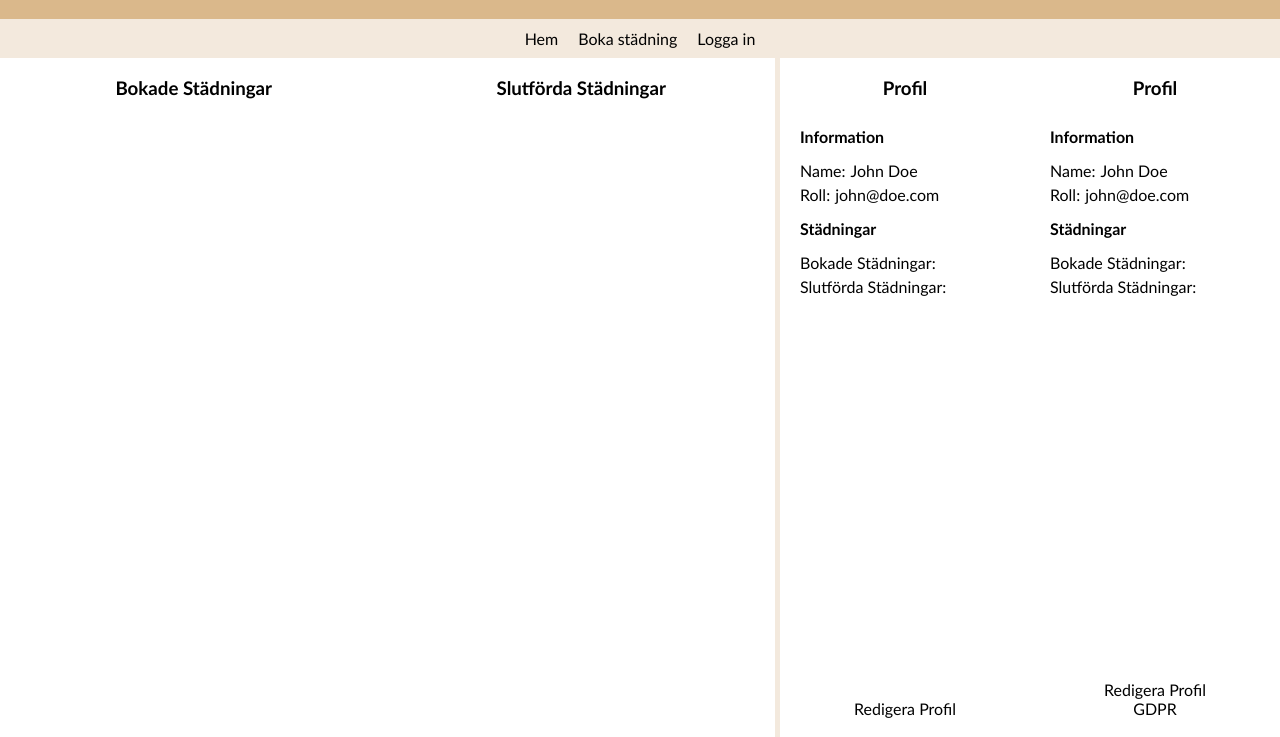
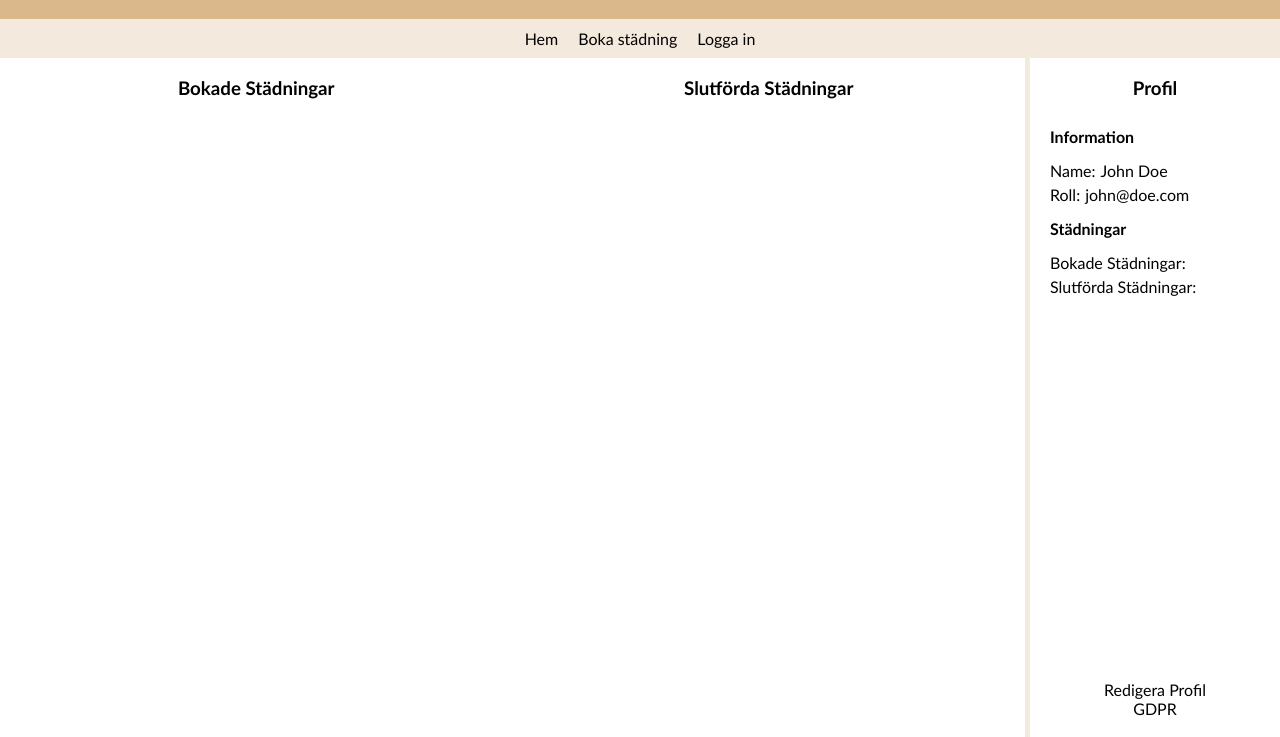
Before and after one commit to elilyx10/Case-StadaFint-Grupp10, a website: page src/profile.html in a window 1280 px wide. Shown: the part 63-800 px from the top of the page. Drawn offline with nearby package versions, Linux system fonts and the light colour scheme; files that its build step writes are made by us from their sources.

Commit message:
Cleaned up after merge.

```diff
--- a/src/profile.html
+++ b/src/profile.html
@@ -14,17 +14,41 @@
             <div class="modal-content">
                 <div id="__inner-modal-content">
                     <h2>GDPR</h2>
-              <p>Lorem ipsum dolor sit amet consectetur, adipisicing elit. Unde eaque placeat doloremque repellat ab repellendus. Hic laudantium illum porro nesciunt minima id illo molestias ratione excepturi quam, voluptatum recusandae sed?</p>
-              <p>Smerten i sig selv er kærligheden til hovedet, det adipisiske Derfor er det acceptabelt at afvise smerten og undgås. Han hepper på ham, men så ved de ikke, hvordan de skal fange ham på grund af de mindste ærgrelser i ham, men hans fornøjelser er accepteret!</p>
-              <p>Ο ίδιος ο πόνος είναι η αγάπη του κύριου, του αδιπίσικου Ως εκ τούτου, είναι αποδεκτό να απωθεί τον πόνο και να αποφεύγεται. Του ζητωκραυγάζει, αλλά και πάλι, δεν ξέρουν πώς να τον πιάσουν λόγω των παραμικρών ενοχλήσεων μέσα του, αλλά οι απολαύσεις του γίνονται δεκτές!</p>
-              <p>Самата болка е любовта на главното, адиписичното Следователно е приемливо болката да се отблъсква и да се избягва. Той наздравява за него, но пак не знаят как да го хванат от най-малките ядове в него, но удоволствията му се приемат!</p>
+                    <p>
+                        Lorem ipsum dolor sit amet consectetur, adipisicing
+                        elit. Unde eaque placeat doloremque repellat ab
+                        repellendus. Hic laudantium illum porro nesciunt minima
+                        id illo molestias ratione excepturi quam, voluptatum
+                        recusandae sed?
+                    </p>
+                    <p>
+                        Smerten i sig selv er kærligheden til hovedet, det
+                        adipisiske Derfor er det acceptabelt at afvise smerten
+                        og undgås. Han hepper på ham, men så ved de ikke,
+                        hvordan de skal fange ham på grund af de mindste
+                        ærgrelser i ham, men hans fornøjelser er accepteret!
+                    </p>
+                    <p>
+                        Ο ίδιος ο πόνος είναι η αγάπη του κύριου, του αδιπίσικου
+                        Ως εκ τούτου, είναι αποδεκτό να απωθεί τον πόνο και να
+                        αποφεύγεται. Του ζητωκραυγάζει, αλλά και πάλι, δεν
+                        ξέρουν πώς να τον πιάσουν λόγω των παραμικρών ενοχλήσεων
+                        μέσα του, αλλά οι απολαύσεις του γίνονται δεκτές!
+                    </p>
+                    <p>
+                        Самата болка е любовта на главното, адиписичното
+                        Следователно е приемливо болката да се отблъсква и да се
+                        избягва. Той наздравява за него, но пак не знаят как да
+                        го хванат от най-малките ядове в него, но удоволствията
+                        му се приемат!
+                    </p>
                 </div>
                 <div class="button-container">
                     <button class="deny-btn btn" id="gdpr-close">Stäng</button>
                 </div>
             </div>
         </div>
-      </div>
+
         <header>
             <div id="top">
                 <h1>Mina Sidor</h1>
@@ -60,30 +84,7 @@
                     ></div>
                 </div>
             </section>
-            <section class="profile-right">
-                <h3>Profil</h3>
-                <div class="profile-info">
-                    <span class="profile-info__subtitle">Information</span>
-                    <div class="profile-info__column">
-                        <p>Name:</p>
-                        <p id="user__name">John Doe</p>
-                    </div>
-                    <div class="profile-info__column">
-                        <p>Roll:</p>
-                        <p id="user__role">john@doe.com</p>
-                    </div>
-                    <span class="profile-info__subtitle">Städningar</span>
-                    <div class="profile-info__column">
-                        <p>Bokade Städningar:</p>
-                        <p id="bookedCleaningsCount"></p>
-                    </div>
-                    <div class="profile-info__column">
-                        <p>Slutförda Städningar:</p>
-                        <p id="completedCleaningsCount"></p>
-                    </div>
-                </div>
-                <span class="profile-info__edit">Redigera Profil</span>
-            </section>
+
             <section class="profile-right">
                 <h3>Profil</h3>
                 <div class="profile-info">
@@ -109,7 +110,6 @@
                 <span class="profile-info__edit">Redigera Profil</span>
                 <span class="profile-info__edit" id="gdpr-button">GDPR</span>
             </section>
-
         </main>
     </body>
 </html>
```
Lines whose indentation alone changed are shown as unchanged.
